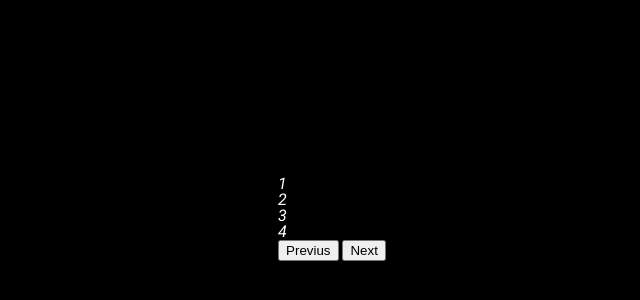
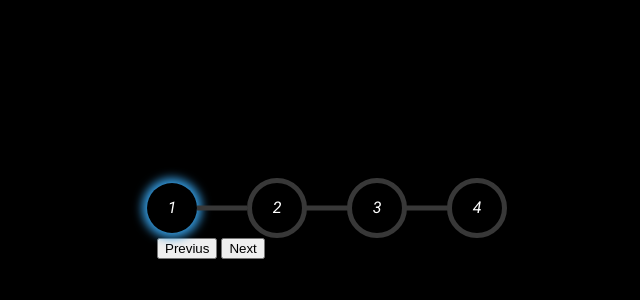
Before and after one commit to Verokina89/Progress_Steps2, a plain HTML site: page index.html in a window 1280 px wide. Shown: the part 182-482 px from the top of the page, without its empty margins (308-948 px from the left). Drawn offline with Linux system fonts and the light colour scheme.

Commit message:
css progress.Line ok

```diff
--- a/style.css
+++ b/style.css
@@ -59,3 +59,42 @@ body {
     color: white;
     background-color: black;
 }
+
+.content {
+    display: flex;
+    justify-content: center;
+    align-items: center;
+	gap: 40px;
+}
+
+.number {
+    display: flex;
+	justify-content: center;
+	align-items: center;
+	border: 5px solid #383838;
+	border-radius: 50%;
+	width: 50px;
+	height: 50px;
+	position: relative;
+}
+
+.number::after {
+	content: '';
+	background-color: #383838;
+	position: absolute;
+	top: 50%;
+	left: 100%;
+	width: 100%; /* distancia entre los círculos*/
+	height: 5px;
+	transform: translateY(-50%);
+}
+
+.number:last-child::after{
+	content: none;
+}
+
+.number.active {
+	box-shadow: 0 0 10px 5px #3498db;
+    border: none;
+    right: 10px;
+}
```
